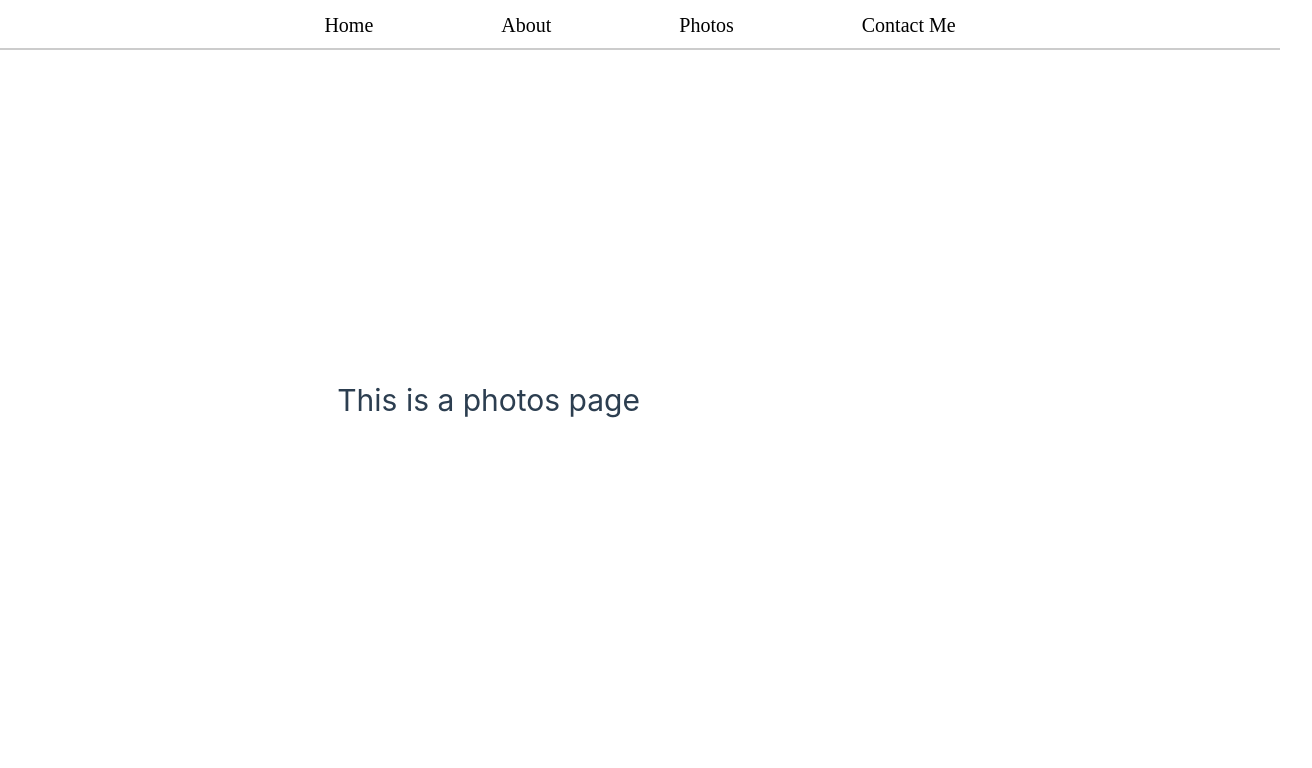
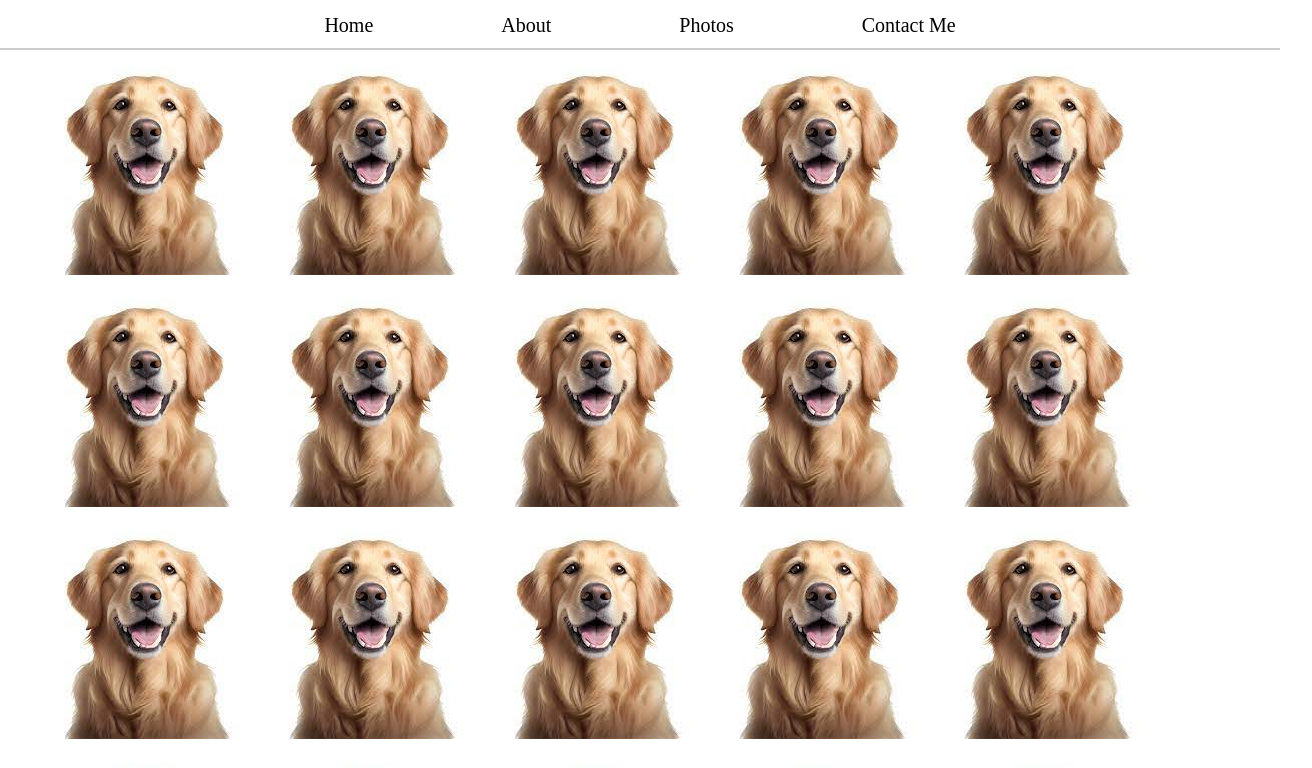
Before and after one commit to josephmnel111/Photography-Website, a Vue app: page /photos in a window 1280 px wide. Shown: the top 768 px of the page, 1312 px wide, since content can reach past the window. Built offline with nearby package versions, Linux system fonts and the light colour scheme.

Commit message:
Photo grid styling

```diff
--- a/src/views/About/AboutView.vue
+++ b/src/views/About/AboutView.vue
@@ -6,13 +6,3 @@
     <DocumentationIcon/>
   </div>
 </template>
-
-<style>
-@media (min-width: 1024px) {
-  .about {
-    min-height: 100vh;
-    display: flex;
-    align-items: center;
-  }
-}
-</style>
--- a/src/views/ContactMe/ContactMeView.vue
+++ b/src/views/ContactMe/ContactMeView.vue
@@ -5,13 +5,3 @@
     <h1>This is a contact me page</h1>
   </div>
 </template>
-
-<style>
-@media (min-width: 1024px) {
-  .contact-me {
-    min-height: 100vh;
-    display: flex;
-    align-items: center;
-  }
-}
-</style>
--- a/src/views/Home/HomeView.vue
+++ b/src/views/Home/HomeView.vue
@@ -5,12 +5,3 @@
     <h1>This is a home page</h1>
   </div>
 </template>
-<style>
-@media (min-width: 1024px) {
-  .home {
-    min-height: 100vh;
-    display: flex;
-    align-items: center;
-  }
-}
-</style>
--- a/src/views/Photos/PhotosView.vue
+++ b/src/views/Photos/PhotosView.vue
@@ -1,17 +1,43 @@
-<script setup>
+<script>
+    export default {
+        data() {
+            return {
+                photos:[
+                './imgs/download.jpg', './imgs/download.jpg', './imgs/download.jpg',
+                './imgs/download.jpg', './imgs/download.jpg', './imgs/download.jpg',
+                './imgs/download.jpg', './imgs/download.jpg', './imgs/download.jpg',
+                './imgs/download.jpg', './imgs/download.jpg', './imgs/download.jpg',
+                './imgs/download.jpg', './imgs/download.jpg', './imgs/download.jpg',
+                './imgs/download.jpg', './imgs/download.jpg', './imgs/download.jpg',
+                './imgs/download.jpg', './imgs/download.jpg', './imgs/download.jpg',
+                './imgs/download.jpg', './imgs/download.jpg', './imgs/download.jpg',
+                './imgs/download.jpg', './imgs/download.jpg', './imgs/download.jpg',
+                ]
+            }
+        }
+    }
 </script>
 <template>
-  <div class="photos">
-    <h1>This is a photos page</h1>
+  <div class="photos-section">
+    <div class = "grid">
+        <img v-for = "photo in photos" src = "./imgs/download.jpg"/>
+    </div>
   </div>
 </template>
 
 <style>
-@media (min-width: 1024px) {
-  .photos {
-    min-height: 100vh;
+grid {
+    display: grid;
+    grid-template-columns: repeat(auto-fill, minmax(200px, 1fr));
+}
+.photos-section {
     display: flex;
-    align-items: center;
-  }
+    margin: auto;
+    height: 100%;
+    width: 100vw;
+    margin-top: 50px;
+}
+.picture {
+
 }
 </style>
```
Also changed, not shown: src/views/Photos/imgs/download.jpg (added).
